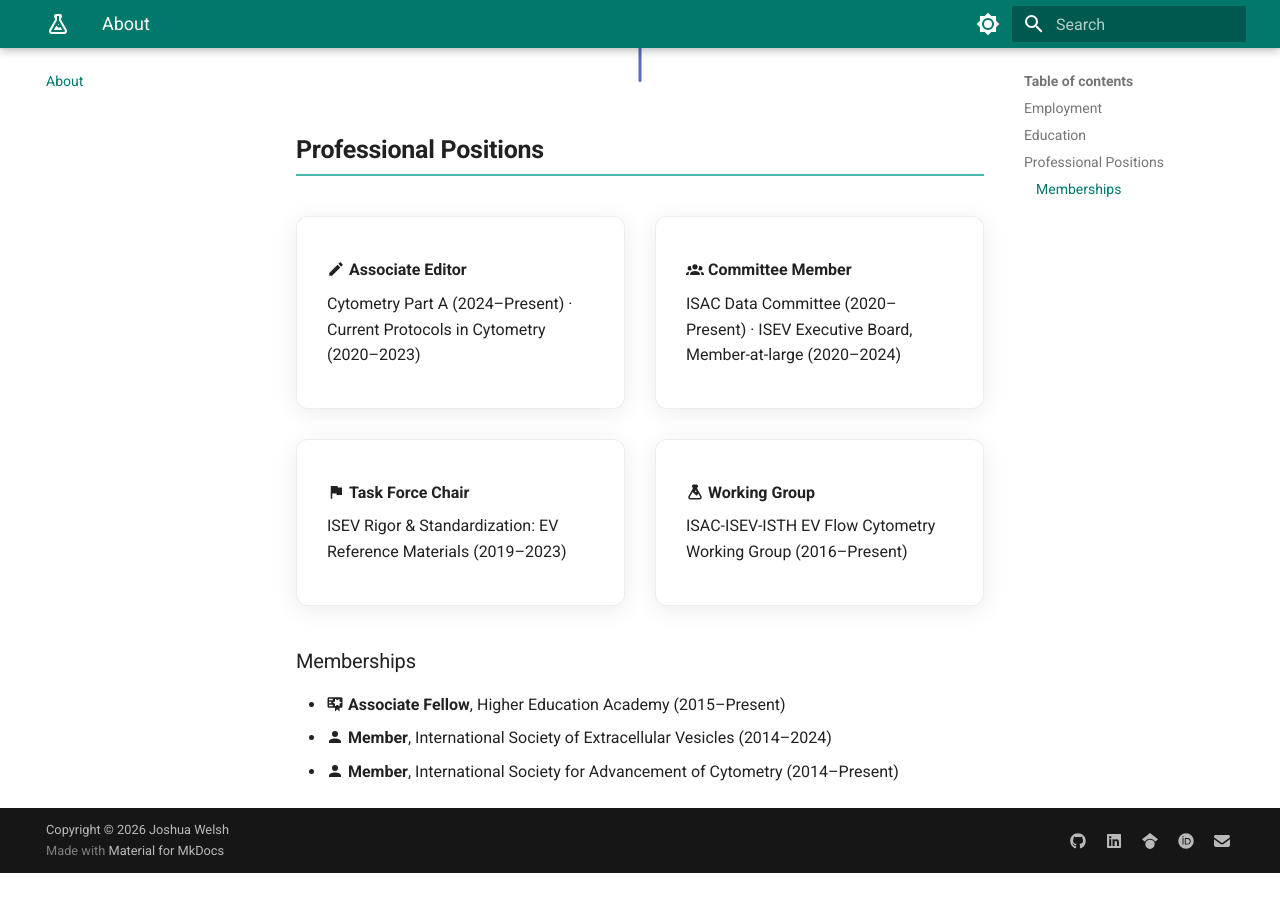
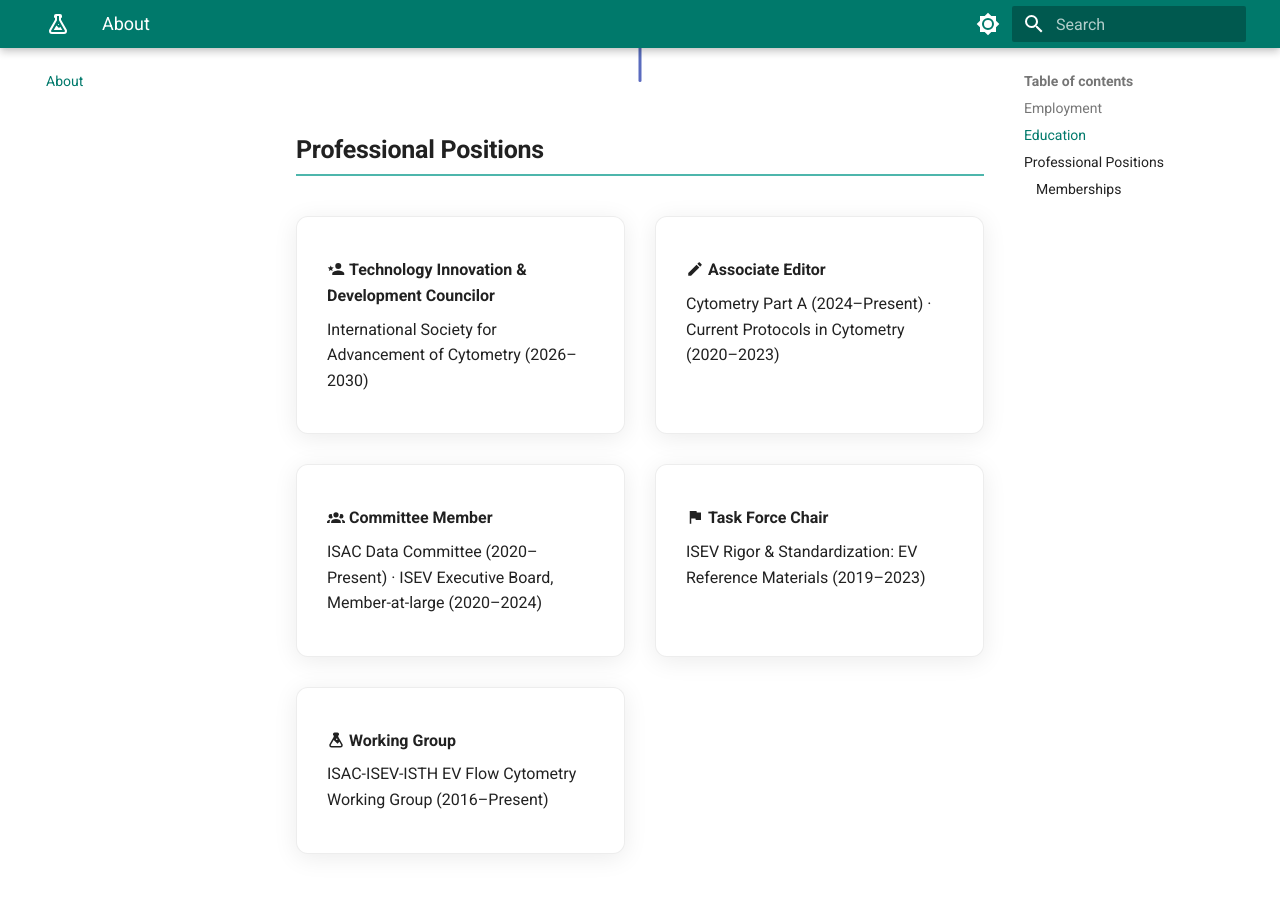
Before and after one commit to joadwe/personal-website, an MkDocs documentation site: the page built from docs/about.md, in a window 1280 px wide and 900 px high, scrolled down 2296 px. Built offline with MkDocs 1.6.1 and Material for MkDocs 9.7.7, drawn with Linux system fonts in a browser that asks for light colours; before the commit the page ends 3169 px from its top, so only the background shows below that.

```diff
--- a/docs/about.md
+++ b/docs/about.md
@@ -75,6 +75,14 @@
 
 <div class="jw-card jw-reveal" markdown>
 
+:material-account-star: **Technology Innovation & Development Councilor**
+
+International Society for Advancement of Cytometry (2026–2030)
+
+</div>
+
+<div class="jw-card jw-reveal" markdown>
+
 :material-pencil: **Associate Editor**
 
 Cytometry Part A (2024–Present) · Current Protocols in Cytometry (2020–2023)
```
Also changed, not shown: docs/resources.md (+4 -0 lines), docs/talks.md (+2 -0 lines).
